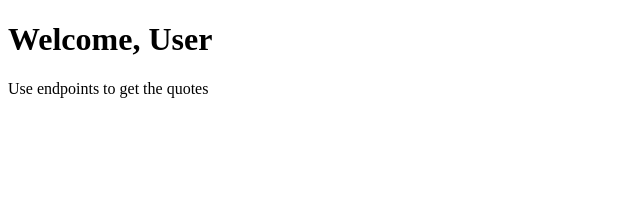
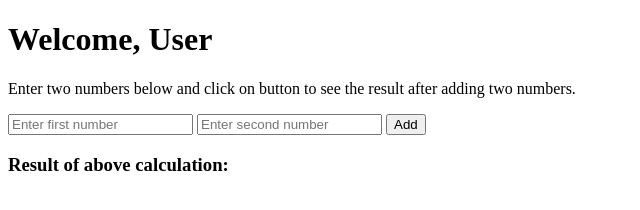
Before and after one commit to Dhruvil900/SIT725, a website: page Week2/2.2P/public/index.html in a window 1280 px wide. Shown: the whole page, without its empty margins (0-640 px from the left). Drawn offline with Linux system fonts and the light colour scheme.

Commit message:
CHanges for task 2.2P

```diff
--- a/Week2/2.2P/public/index.html
+++ b/Week2/2.2P/public/index.html
@@ -1,12 +1,34 @@
 <!DOCTYPE html>
 <html lang="en">
-<head>
-    <meta charset="UTF-8">
-    <meta name="viewport" content="width=device-width, initial-scale=1.0">
+  <head>
+    <meta charset="UTF-8" />
+    <meta name="viewport" content="width=device-width, initial-scale=1.0" />
     <title>Static Express page</title>
-</head>
-<body>
+  </head>
+  <body>
     <h1>Welcome, User</h1>
-    <p>Use endpoints to get the quotes</p>
-</body>
+    <p>
+      Enter two numbers below and click on button to see the result after adding
+      two numbers.
+    </p>
+
+    <input type="number" id="num1" placeholder="Enter first number" />
+    <input type="number" id="num2" placeholder="Enter second number" />
+    <button onclick="calculateSum()">Add</button>
+
+    <h3>Result of above calculation: <span id="result"></span></h3>
+    <script>
+        function calculateSum() {
+            let num1 = document.getElementById('num1').value;
+            let num2 = document.getElementById('num2').value;
+
+            fetch(`/add?num1=${num1}&num2=${num2}`)
+                .then(response => response.json())
+                .then(data => {
+                    document.getElementById('result').innerText = data.result;
+                })
+                .catch(error => console.error('Error:', error));
+        }
+    </script>
+  </body>
 </html>
```
Also changed, not shown: Week2/2.2P/server.js (+16 -1 lines), 1 other file.
